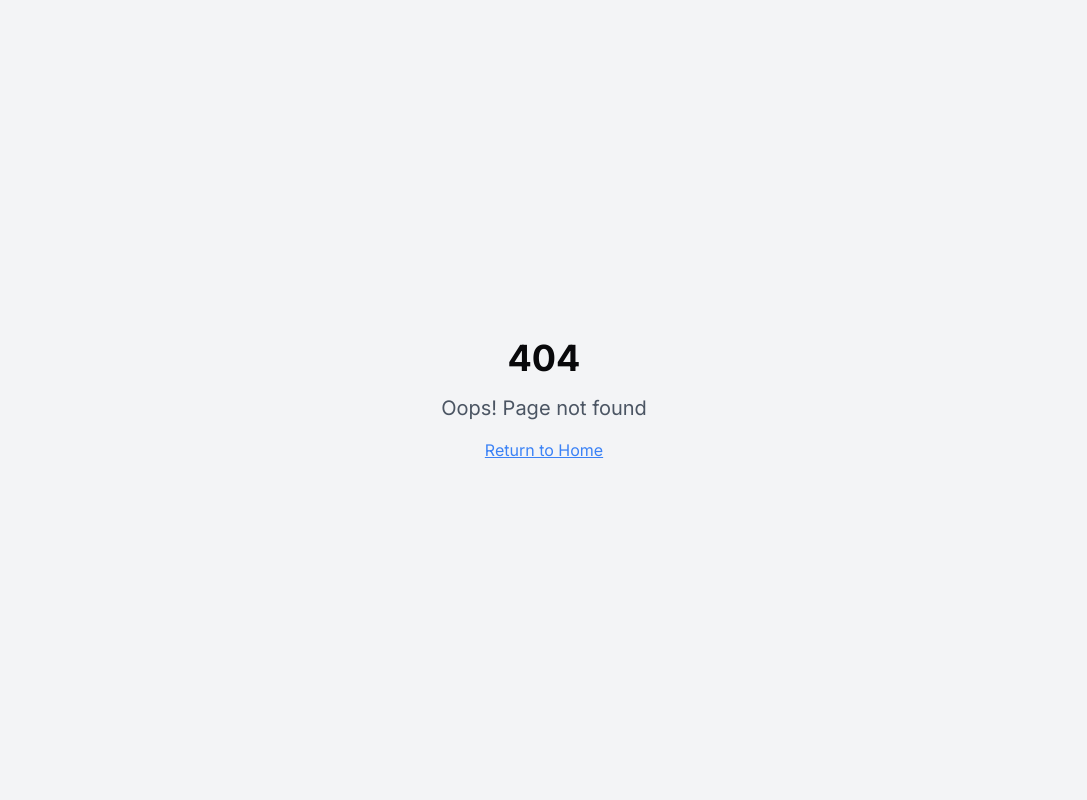
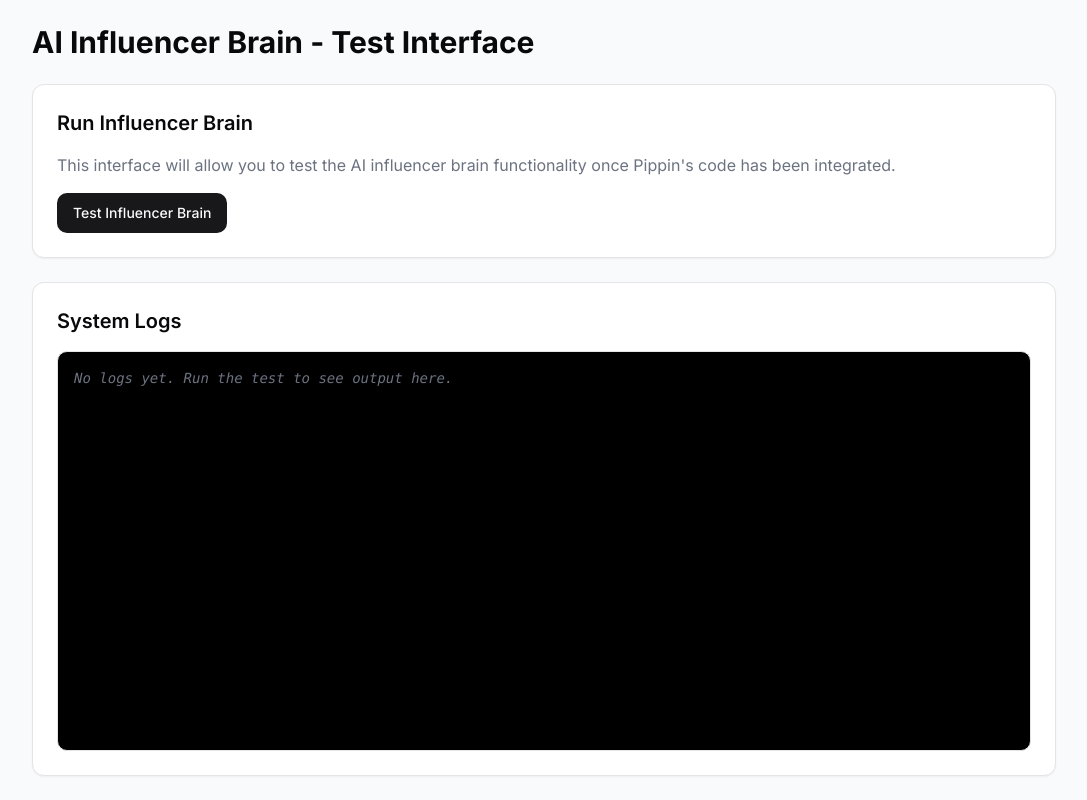
Before and after one commit to Raman456123/brand-bot-genius-07, a React (Vite) app: page /test-ai in a window 1280 px wide. Before the commit this address had no page. Shown: the whole page, without its empty margins (96-1183 px from the left). Built offline with nearby package versions, Linux system fonts and the light colour scheme.

Commit message:
Prepare for new folder
Prepare the repository to receive a new folder.

```diff
--- a/src/App.tsx
+++ b/src/App.tsx
@@ -7,6 +7,7 @@ import { BrowserRouter, Routes, Route } from "react-router-dom";
 import Index from "./pages/Index";
 import Dashboard from "./pages/Dashboard";
 import NotFound from "./pages/NotFound";
+import TestAI from "./pages/TestAI";
 
 const queryClient = new QueryClient();
 
@@ -19,6 +20,7 @@ const App = () => (
         <Routes>
           <Route path="/" element={<Index />} />
           <Route path="/dashboard" element={<Dashboard />} />
+          <Route path="/test-ai" element={<TestAI />} />
           {/* ADD ALL CUSTOM ROUTES ABOVE THE CATCH-ALL "*" ROUTE */}
           <Route path="*" element={<NotFound />} />
         </Routes>
--- /dev/null
+++ b/src/pages/TestAI.tsx
@@ -0,0 +1,65 @@
+
+import { useState } from "react";
+import { Button } from "@/components/ui/button";
+import { ScrollArea } from "@/components/ui/scroll-area";
+import { Card } from "@/components/ui/card";
+
+const TestAI = () => {
+  const [isRunning, setIsRunning] = useState(false);
+  const [logs, setLogs] = useState<string[]>([]);
+
+  const handleTest = async () => {
+    // This function will be implemented once we receive and understand Pippin's code
+    setIsRunning(true);
+    setLogs(prev => [...prev, "Starting AI influencer test..."]);
+
+    // Placeholder for actual implementation
+    setTimeout(() => {
+      setLogs(prev => [...prev, "AI influencer brain not yet implemented. Waiting for code integration..."]);
+      setIsRunning(false);
+    }, 1500);
+  };
+
+  return (
+    <div className="min-h-screen bg-gray-50 dark:bg-gray-950 p-6">
+      <div className="max-w-5xl mx-auto">
+        <h1 className="text-3xl font-bold mb-6">AI Influencer Brain - Test Interface</h1>
+
+        <div className="grid gap-6 mb-6">
+          <Card className="p-6">
+            <h2 className="text-xl font-semibold mb-4">Run Influencer Brain</h2>
+            <p className="text-gray-500 dark:text-gray-400 mb-4">
+              This interface will allow you to test the AI influencer brain functionality once Pippin's code has been integrated.
+            </p>
+            <Button
+              onClick={handleTest}
+              disabled={isRunning}
+              className="w-full md:w-auto"
+            >
+              {isRunning ? "Running Test..." : "Test Influencer Brain"}
+            </Button>
+          </Card>
+        </div>
+
+        <Card className="p-6">
+          <h2 className="text-xl font-semibold mb-4">System Logs</h2>
+          <ScrollArea className="h-[400px] border rounded-md p-4 bg-black text-green-400 font-mono text-sm">
+            {logs.length > 0 ? (
+              logs.map((log, index) => (
+                <div key={index} className="py-1">
+                  <span className="text-gray-500">[{new Date().toISOString()}]</span> {log}
+                </div>
+              ))
+            ) : (
+              <div className="text-gray-500 dark:text-gray-400 italic">
+                No logs yet. Run the test to see output here.
+              </div>
+            )}
+          </ScrollArea>
+        </Card>
+      </div>
+    </div>
+  );
+};
+
+export default TestAI;
```
